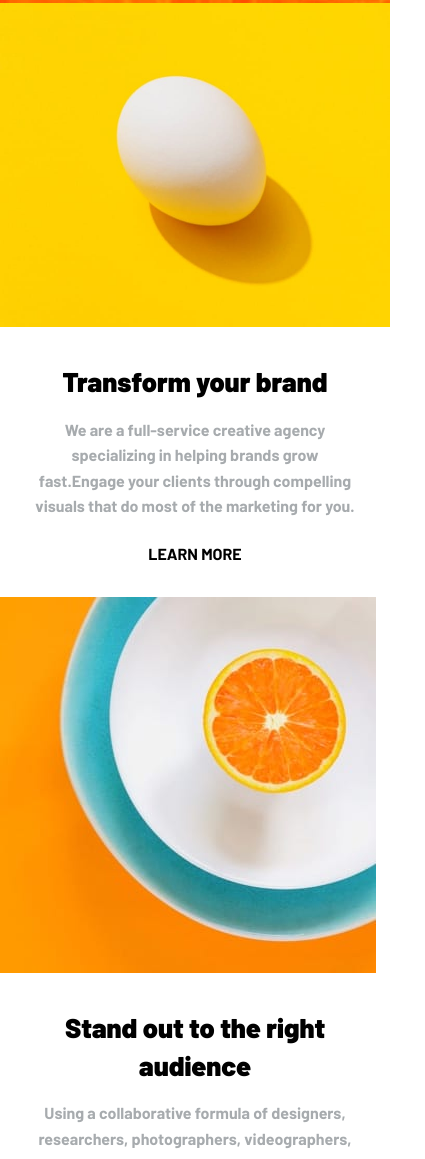
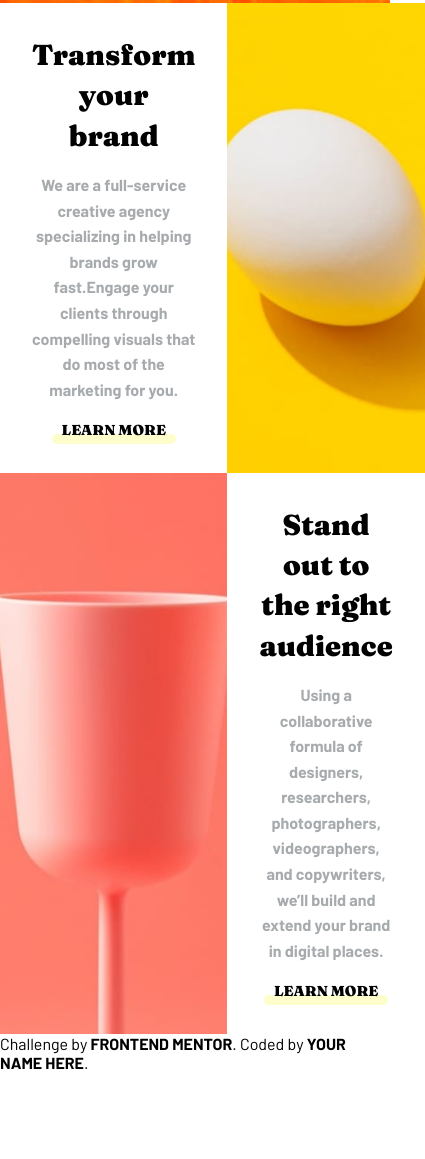
Before and after one commit to dev-fatoh/sunneyside-agency, a plain HTML site: page index.html in a window 390 px wide. Shown: the part 841-2000 px from the top of the page, 425 px wide, since content can reach past the window. After the commit the page ends 1913 px from the top, so only its background shows below. Drawn offline with Linux system fonts and the light colour scheme.

Commit message:
grid media query

```diff
--- a/index.html
+++ b/index.html
@@ -46,17 +46,24 @@
         <img src="./images/mobile/image-transform.jpg" alt="transform">
       </div>
       <div class="no-2">
+          <div class="content">
         <h3>Transform your brand</h3>
-          <p>We are a full-service creative agency specializing in helping brands grow fast.Engage your clients through compelling visuals that do most of the marketing for you.</p>
+        <p>We are a full-service creative agency specializing in helping brands grow fast.Engage your clients through
+          compelling visuals that do most of the marketing for you.</p>
+
         <a href="#">learn more</a>
           </div>
+      </div>
       <div class="no-3">
-          <img src="./images/mobile/image-gallery-orange.jpg" alt="gallery orange">
+        <img src="./images/mobile/image-stand-out.jpg" alt="stand out image">
       </div>
       <div class="no-4">
+          <div class="content">
         <h3>Stand out to the right audience</h3>
-          <p>Using a collaborative formula of designers, researchers, photographers, videographers, and copywriters, we’ll build and extend your brand in digital places.</p>
+        <p>Using a collaborative formula of designers, researchers, photographers, videographers, and copywriters, we’ll
+          build and extend your brand in digital places.</p>
         <a href="#">learn more</a>
+          </div>
       </div>
 
 
--- a/style.css
+++ b/style.css
@@ -1,25 +1,28 @@
-
 @import url('https://fonts.googleapis.com/css2?family=Barlow:ital,wght@0,100;0,200;0,300;0,400;0,500;0,600;0,700;0,800;0,900;1,100;1,200;1,300;1,400;1,500;1,600;1,700;1,800;1,900&family=Fraunces:ital,opsz,wght@0,9..144,100..900;1,9..144,100..900&display=swap');
 
-* {
+*,
+*::after,
+*::before {
 	margin: 0;
 	padding: 0;
 	box-sizing: border-box;
 }
 
 body {
-font-family: "Barlow", sans-serif;
+	font-family: "Barlow", sans-serif;
 }
+
 a {
 	text-decoration: none;
 	text-transform: uppercase;
 	color: #000;
 	font-weight: bold;
 }
+
 header {
 	width: 100%;
 	color: #fff;
-	min-height:100vh;
+	min-height: 100vh;
 
 	background-image: url("./images/mobile/image-header.jpg");
 	background-repeat: no-repeat;
@@ -40,13 +43,15 @@ nav {
 .logo {
 	font-size: 0.5rem;
 }
+
 header .h-content {
 	margin-top: 10rem;
 	text-align: center;
 }
+
 header .h-content h1 {
 	font-size: 3rem;
-	font-family: "Fraunces" , sans-serif;
+	font-family: "Fraunces", sans-serif;
 	margin-bottom: 20px;
 	text-transform: uppercase;
 	letter-spacing: 5px;
@@ -56,25 +61,89 @@ header .h-content h1 {
 	display: grid;
 	grid-template-columns: 1fr;
 }
+
 .section-1 img {
- max-width: 100%;
+	width: 100%;
+	height: 100%;
 	object-fit: cover;
 }
-.section-1 div:nth-child(even){
+
+.section-1 .content {
 	padding: 2rem;
+	margin-inline: auto;
 	text-align: center;
 	line-height: 1.4;
 
 }
-.section-1 div:nth-child(even) h3 {
-	font-size: 1.7rem;
+
+.section-1 .content h3 {
+	font-size: 1.8rem;
 	font-weight: 900;
 	margin-bottom: 1rem;
+	font-family: "Fraunces", sans-serif;
+
 }
 
-.section-1 div:nth-child(even) p {
+.section-1 .content p {
 	color: hsl(210, 4%, 67%);
 	font-weight: 700;
-	margin-bottom: 1.5rem;
+	margin-bottom: 1rem;
 	line-height: 1.6;
 }
+
+.section-1 .content a {
+	position: relative;
+	font-family: "Fraunces", sans-serif;
+	font-size: 0.9rem;
+	font-weight: 900;
+
+}
+
+.section-1 .content a::after {
+	content: "";
+	position: absolute;
+	top: 70%;
+	left: -10px;
+	width: calc(100% + 20px);
+	height: 10px;
+	border-radius: 5px;
+
+	z-index: -1;
+}
+
+.section-1 .content:nth-child(1) a::after {
+
+	background-color: hsla(60, 100%, 49%, 0.2);
+}
+
+.section-1 .content:nth-child(2) a::after {
+
+	background-color: hsla(7, 99%, 70%, 0.2);
+}
+
+@media (min-width:375px) {
+	.section-1 {
+		grid-template-columns: 1fr 1fr;
+	}
+
+	.section-1 div:nth-child(1) {
+		grid-column: 2 / 3;
+		grid-row: 1 / 2;
+	}
+
+	.section-1 div:nth-child(2) {
+		grid-column: 1 / 2;
+		grid-row: 1 / 2;
+	}
+
+	.section-1 div:nth-child(3) {
+		grid-column: 1 / 2;
+		grid-row: 2 / 3;
+	}
+
+	.section-1 div:nth-child(4) {
+		grid-column: 2 / 3;
+		grid-row: 2 / 3;
+	}
+
+}
```
Lines whose indentation alone changed are shown as unchanged.
